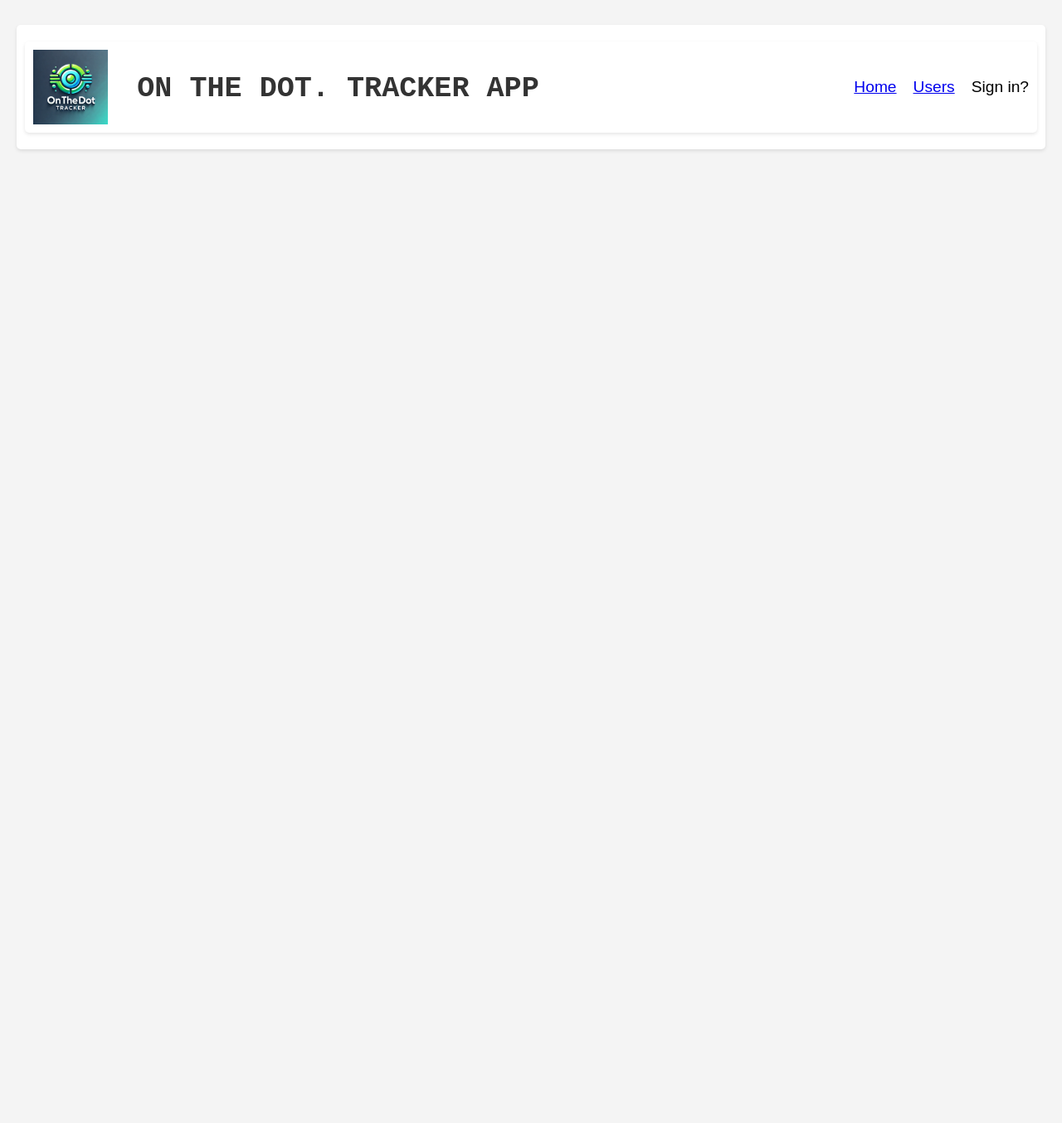
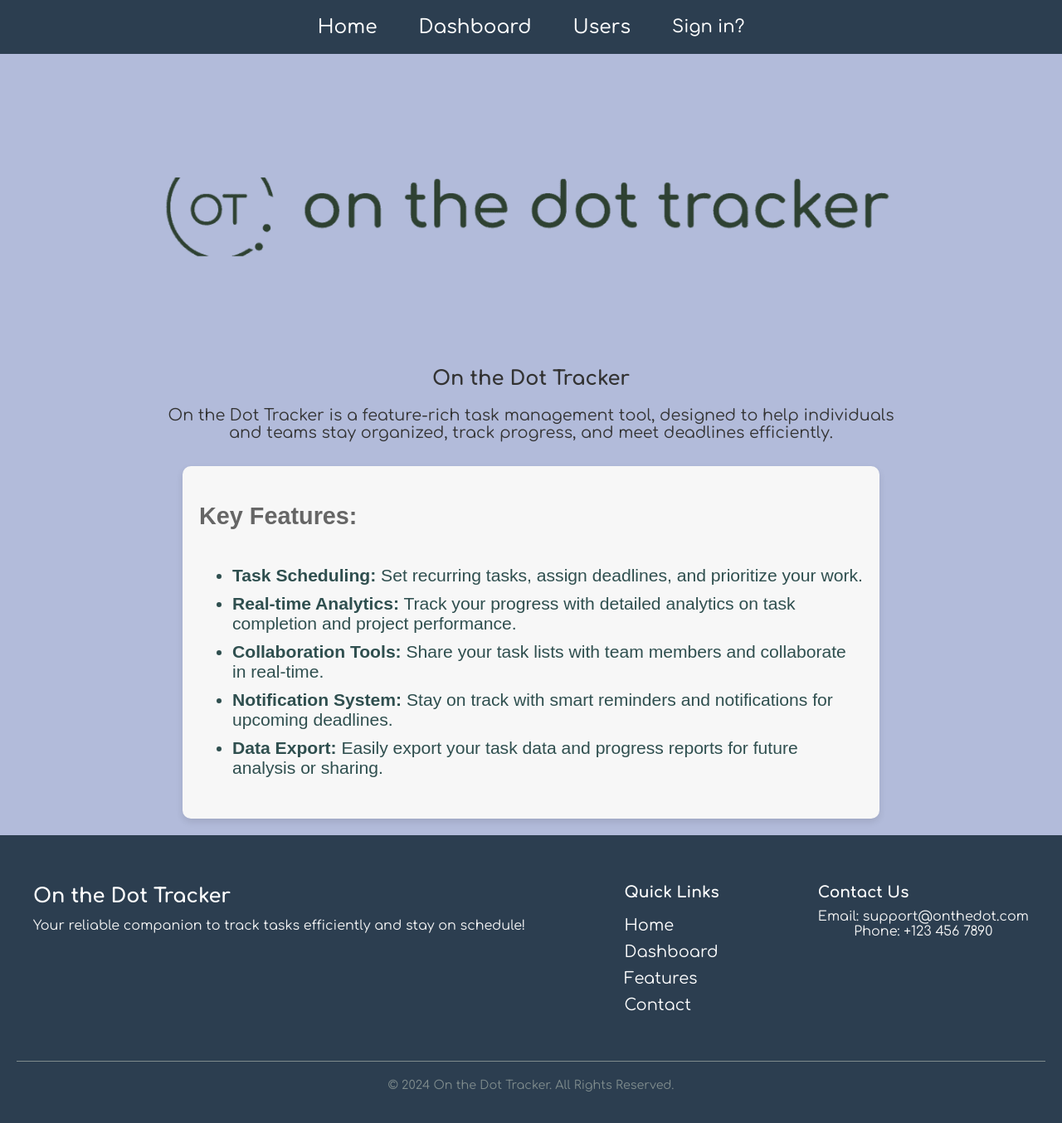
Before and after one commit to vaibhavmish/on-the-dot-tracker-app, a React (Create React App) app: page / in a window 1280 px wide. Shown: the whole page at 83% size. Before the commit the page ends 800 px from the top, so only its background shows below. Built offline with nearby package versions, Linux system fonts and the light colour scheme.

Commit message:
added footer,about section

```diff
--- a/public/index.html
+++ b/public/index.html
@@ -3,6 +3,7 @@
   <head>
     <meta charset="utf-8" />
     <link rel="icon" href="%PUBLIC_URL%/favicon.ico" />
+    <link href="https://fonts.googleapis.com/css2?family=Comfortaa:wght@400;500;600;700&display=swap" rel="stylesheet">
     <meta name="viewport" content="width=device-width, initial-scale=1" />
     <meta name="theme-color" content="#000000" />
     <meta
--- a/src/App.css
+++ b/src/App.css
@@ -1,31 +1,17 @@
-.App {
-  text-align: center;
+body {
+  background-color: #b2bbda;
+  color: #1E3A8A;
+  font-family: 'Comfortaa', sans-serif;
+
 }
 
-.App-logo {
-  height: 40vmin;
-  pointer-events: none;
+header {
+  background-color: #FF6B6B;
 }
 
-@media (prefers-reduced-motion: no-preference) {
-  .App-logo {
-    animation: App-logo-spin infinite 20s linear;
-  }
-}
-
-.App-header {
-  background-color: #282c34;
-  min-height: 100vh;
-  display: flex;
-  flex-direction: column;
-  align-items: center;
-  justify-content: center;
-  font-size: calc(10px + 2vmin);
-  color: white;
-}
-
-.App-link {
-  color: #61dafb;
+button {
+  background-color: #EAE8FF;
+  color: #1E3A8A;
 }
 
 @keyframes App-logo-spin {
--- a/src/App.js
+++ b/src/App.js
@@ -3,15 +3,25 @@ import { BrowserRouter as Router, Route, Routes } from 'react-router-dom';
 import Dashboard from './components/Dashboard';
 import Home from './components/Home';
 import Header from './components/Header';
+import About from './components/About';
+import Footer from './components/Footer';
+
+import './App.css';
 
 function App() {
   return (
     <Router>
       <div className="App">
-        <Header/>
         <Routes>
-          <Route path="/Dashboard" element={<Dashboard/>} />
-          <Route path="/users" element={<Home/>} />
+          <Route path="/" element={
+                                    <>
+                                      <Header/>
+                                      <About/>
+                                      <Footer/>
+                                    </>
+                                  }/>
+          <Route path="/Dashboard" element={<><Header/><Dashboard/></>} />
+          <Route path="/users" element={<><Header/><Home/></>} />
         </Routes>
       </div>
     </Router>
--- /dev/null
+++ b/src/components/About.css
@@ -0,0 +1,40 @@
+.features-container{
+    display: flex;
+    flex-direction: column;
+    justify-content: space-around;
+    font-family: Arial, sans-serif;
+    margin-bottom: 10px;
+    margin: 0 auto;
+    max-width: 800px;
+    padding: 20px;
+    /* text-align: center; */
+    background-color: #f7f7f7;
+    border-radius: 10px;
+    box-shadow: 0 4px 8px rgba(0, 0, 0, 0.1);
+    font-size: 1.2em;
+    color: #666;
+}
+
+
+ul > li{
+margin-bottom: 10px;
+}
+
+.about-container p {
+   margin-bottom: 30px;
+}
+
+.logo-container {
+  height: auto; /* Keep the height adaptive */
+  overflow: hidden; /* Prevent any overflow */
+}
+
+.logo-container img {
+  width: 100%; /* Ensure the image takes the full width of its container */
+  height: auto; /* Maintain aspect ratio */
+  display: block; /* Remove any default space beneath the image */
+}
+
+.about-container{
+    margin-bottom: 20px;
+}
--- /dev/null
+++ b/src/components/About.js
@@ -0,0 +1,28 @@
+import React from 'react';
+import './About.css';
+import OTLOGO from "./ot-logo.png";
+
+const About = () => {
+return(
+ <div className="about-container">
+   <div className="logo-container">
+     <img src={OTLOGO} alt="LOGO"/>
+   </div>
+   <h1>On the Dot Tracker</h1>
+   <p>On the Dot Tracker is a feature-rich task management tool, designed to help individuals <br/> and teams stay organized,
+    track progress, and meet deadlines efficiently.</p>
+   <div className="features-container">
+     <h2>Key Features:</h2>
+     <ul>
+       <li><b>Task Scheduling:</b> Set recurring tasks, assign deadlines, and prioritize your work.</li>
+       <li><b>Real-time Analytics:</b> Track your progress with detailed analytics on task completion and project performance.</li>
+       <li><b>Collaboration Tools:</b> Share your task lists with team members and collaborate in real-time.</li>
+       <li><b>Notification System:</b> Stay on track with smart reminders and notifications for upcoming deadlines.</li>
+       <li><b>Data Export:</b> Easily export your task data and progress reports for future analysis or sharing.</li>
+     </ul>
+    </div>
+ </div>
+ )
+};
+
+export default About;
--- a/src/components/Dashboard.css
+++ b/src/components/Dashboard.css
@@ -1,6 +1,10 @@
 /* Styling for the container */
 .dashboard-card{
+  display: flex;
+  flex-direction: row;
+  justify-content: space-around;
   font-family: Arial, sans-serif;
+  margin-bottom: 10px;
   margin: 0 auto;
   max-width: 500px;
   padding: 20px;
@@ -10,11 +14,18 @@
   box-shadow: 0 4px 8px rgba(0, 0, 0, 0.1);
 }
 
+.app-heading{
+    font-size:2.7em;
+    font-family: monospace;
+    width: 100%;
+}
+
 .container{
   font-family: Arial, sans-serif;
   margin: 0 auto;
   max-width: 500px;
   padding: 20px;
+  margin-top: 20px;
   text-align: center;
   background-color: #f7f7f7;
   border-radius: 10px;
@@ -56,16 +67,15 @@ button:hover {
 }
 
 /* Activity list styling */
-div > div {
+.container div {
   background-color: #fff;
   padding: 10px;
   border-radius: 5px;
-  margin: 10px 0;
   box-shadow: 0 2px 4px rgba(0, 0, 0, 0.1);
 }
 
 p {
   margin: 0;
   font-size: 18px;
-  color: #555;
+  color: #333;
 }
--- a/src/components/Dashboard.js
+++ b/src/components/Dashboard.js
@@ -1,5 +1,6 @@
 import React, { useState } from 'react';
 import "./Dashboard.css";
+import onthedot from './onthedot.png';
 import { Link } from 'react-router-dom';
 
 const Dashboard =()=>{
@@ -28,6 +29,8 @@ const handleKeyDown = (event) => {
 
 return(
 <div className="container">
+  <img src={onthedot} alt="app logo" width="90"/>
+  <h1 className="app-heading">ON THE DOT. TRACKER APP</h1>
   <h1>Dashboard</h1>
   <input type="text" value={activity} onChange={(e)=>setActivity(e.target.value)} onKeyDown={handleKeyDown}/>
   <button onClick={addActivity}>ADD ACTIVITY</button>
--- /dev/null
+++ b/src/components/Footer.css
@@ -0,0 +1,77 @@
+/* footer.css */
+.footer {
+  background-color: #2c3e50; /* Dark background */
+  color: white; /* White text color */
+  padding: 40px 20px;
+}
+
+.footer-container {
+  display: flex;
+  justify-content: space-between;
+  align-items: flex-start;
+  max-width: 1200px;
+  margin: 0 auto;
+}
+
+.footer-about h2 {
+  font-size: 1.5em;
+  margin-bottom: 10px;
+}
+
+.footer-about p {
+  font-size: 1em;
+  line-height: 1.5;
+  color:whitesmoke;
+}
+
+.footer-links ul {
+  list-style: none;
+  padding: 0;
+}
+
+.footer-links ul li {
+  margin-bottom: 10px;
+}
+
+.footer-links ul li a {
+  color: white;
+  text-decoration: none;
+  font-size: 1.1em;
+  transition: color 0.3s ease-in-out;
+}
+
+.footer-links ul li a:hover {
+  color: #f39c12; /* Orange color on hover */
+}
+
+.footer-contact h3 {
+  margin-bottom: 10px;
+}
+
+.footer-contact p {
+  font-size: 1em;
+  color:whitesmoke;
+}
+
+.footer-bottom {
+  text-align: center;
+  padding-top: 20px;
+  border-top: 1px solid #7f8c8d; /* Adds a dividing line */
+  margin-top: 40px;
+}
+
+.footer-bottom p {
+  font-size: 0.9em;
+  color: #7f8c8d; /* Lighter text color */
+}
+
+@media (max-width: 768px) {
+  .footer-container {
+    flex-direction: column;
+    align-items: center;
+  }
+
+  .footer-about, .footer-links, .footer-contact {
+    margin-bottom: 20px;
+  }
+}
--- /dev/null
+++ b/src/components/Footer.js
@@ -0,0 +1,48 @@
+import React from 'react';
+import "./Footer.css";
+import {Link} from 'react-router-dom';
+
+const Footer = ()=> {
+	return(
+       <footer className="footer">
+       <div className="footer-container">
+       <div className="footer-about">
+          <h2>On the Dot Tracker</h2>
+          <p>Your reliable companion to track tasks efficiently and stay on schedule!</p>
+        </div>
+       <div className="footer-links">
+          <h3>Quick Links</h3>
+          <ul>
+            <li><a href="/">Home</a></li>
+            <li><a href="/dashboard">Dashboard</a></li>
+            <li><a href="/features">Features</a></li>
+            <li><a href="/contact">Contact</a></li>
+          </ul>
+        </div>
+        <div className="footer-contact">
+          <h3>Contact Us</h3>
+          <p>Email: support@onthedot.com</p>
+          <p>Phone: +123 456 7890</p>
+        </div>
+
+      </div>
+      <div className="footer-bottom">
+        <p>&copy; {new Date().getFullYear()} On the Dot Tracker. All Rights Reserved.</p>
+      </div>
+       </footer>
+
+	);
+};
+export default Footer;
+
+
+
+//
+//          <h3>Quick Links</h3>
+//            <ul>
+//              <li><Link to ="/">Home</Link></li>
+//              <li><Link to ="/Dashboard">Dashboard</Link></li>
+//              <li><Link to ="/users">Users</Link></li>
+//              <li>Sign in?</li>
+//         </ul>
+//        </div>
--- a/src/components/Header.js
+++ b/src/components/Header.js
@@ -1,15 +1,13 @@
 import React from 'react';
-import onthedot from './onthedot.png';
 import "./header.css";
 import {Link} from 'react-router-dom';
 
 const Header = ()=> {
 	return(
        <div className="header-div">
-       <img src={onthedot} alt="app logo" width="90"/>
-       <h1 className="app-heading">ON THE DOT. TRACKER APP</h1>
        <ul className="nav">
-         <li><Link to ="/Dashboard">Home</Link></li>
+         <li><Link to ="/">Home</Link></li>
+         <li><Link to ="/Dashboard">Dashboard</Link></li>
          <li><Link to ="/users">Users</Link></li>
          <li>Sign in?</li>
         </ul>
--- a/src/components/header.css
+++ b/src/components/header.css
@@ -24,3 +24,67 @@ display: flex;
     font-size: 1.2em;
 
 }
+
+ul > li a, ul> li{
+    color: darkslategray;
+    text-decoration: none;
+    font-size: 1.1em;
+}
+
+
+/* header.css */
+.header-div {
+  background-color: #2c3e50; /* Dark background for the header */
+  padding: 20px 0; /* Vertical padding for spacing */
+  position: sticky;
+  top: 0;
+  z-index: 1000;
+}
+
+.nav {
+  display: flex;
+  justify-content: center; /* Center-align the nav items */
+  list-style: none; /* Remove default list styling */
+  margin: 0;
+  padding: 0;
+}
+
+.nav li {
+  margin: 0 15px; /* Space between list items */
+}
+
+.nav li a {
+  color: white; /* White text for contrast against dark background */
+  text-decoration: none;
+  font-size: 1.1em;
+  font-weight: 500; /* Bold font for emphasis */
+  transition: color 0.3s ease-in-out; /* Smooth transition effect */
+}
+
+.nav li a:hover {
+  color: #f39c12; /* Color change on hover (orange) */
+}
+
+.nav li {
+  color: white; /* For the Sign in? text */
+  font-size: 1.1em;
+  font-weight: 500;
+  cursor: pointer; /* Make Sign in? clickable */
+  transition: color 0.3s ease-in-out;
+}
+
+.nav li:hover {
+  color: #f39c12; /* Hover color for the Sign in? text */
+}
+
+/* Mobile responsiveness */
+@media (max-width: 768px) {
+  .nav {
+    flex-direction: column; /* Stack items vertically */
+    align-items: center;
+  }
+
+  .nav li {
+    margin: 10px 0; /* Add space between items */
+  }
+}
--- a/src/components/home.css
+++ b/src/components/home.css
@@ -1,9 +1,7 @@
 /* General styles for the component */
 body {
     font-family: Arial, sans-serif;
-    background-color: #f4f4f4;
     margin: 0;
-    padding: 20px;
 }
 
 /* Heading style */
@@ -42,7 +40,6 @@ h1 {
 p {
     text-align: center;
     font-size: 1.2em;
-    color: #666;
 }
 
 /* Responsive styles */
```
Also changed, not shown: src/components/logo-no-background.png (added), src/components/ot-logo.png (added).
